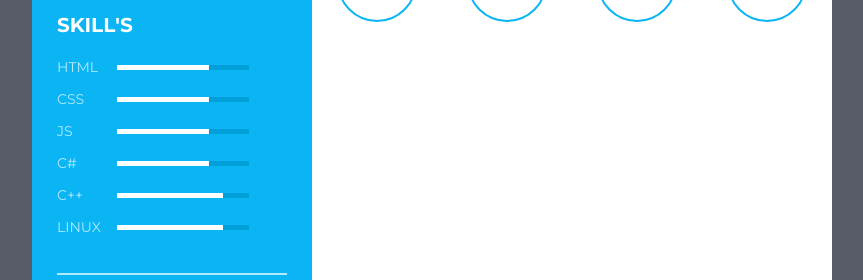
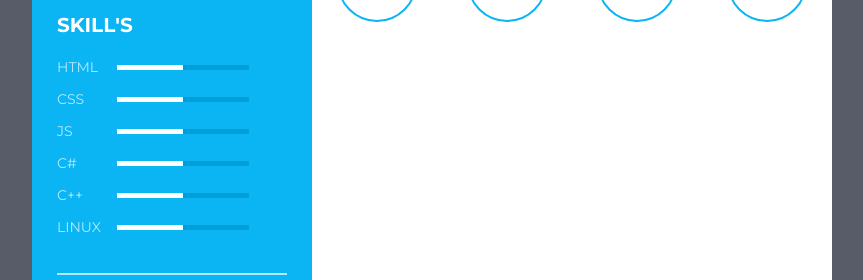
Before and after one commit to nguyenchuongbep1310/cv_nguyenchuong, a plain HTML site: page index.html in a window 1280 px wide. Shown: the part 658-938 px from the top of the page, without its empty margins (208-1071 px from the left). Drawn offline with Linux system fonts and the light colour scheme.

Commit message:
Update index.html

```diff
--- a/index.html
+++ b/index.html
@@ -63,7 +63,7 @@
                HTML
              </div>
              <div class="skill_progress">
-               <span style="width: 70%;"></span>
+               <span style="width: 50%;"></span>
              </div>
              <div class="skill_per"></div>
            </li>
@@ -72,7 +72,7 @@
                CSS
              </div>
              <div class="skill_progress">
-               <span style="width: 70%;"></span>
+               <span style="width: 50%;"></span>
              </div>
              <div class="skill_per"></div>
            </li>
@@ -81,7 +81,7 @@
                JS
              </div>
              <div class="skill_progress">
-               <span style="width: 70%;"></span>
+               <span style="width: 50%;"></span>
              </div>
              <div class="skill_per"></div>
            </li>
@@ -90,7 +90,7 @@
                C#
              </div>
              <div class="skill_progress">
-               <span style="width: 70%;"></span>
+               <span style="width: 50%;"></span>
              </div>
              <div class="skill_per"></div>
            </li>
@@ -99,7 +99,7 @@
                C++
              </div>
              <div class="skill_progress">
-               <span style="width: 80%;"></span>
+               <span style="width: 50%;"></span>
              </div>
              <div class="skill_per"></div>
            </li>
@@ -108,7 +108,7 @@
               LINUX
             </div>
             <div class="skill_progress">
-              <span style="width: 80%;"></span>
+              <span style="width: 50%;"></span>
             </div>
             <div class="skill_per"></div>
           </li>
```
